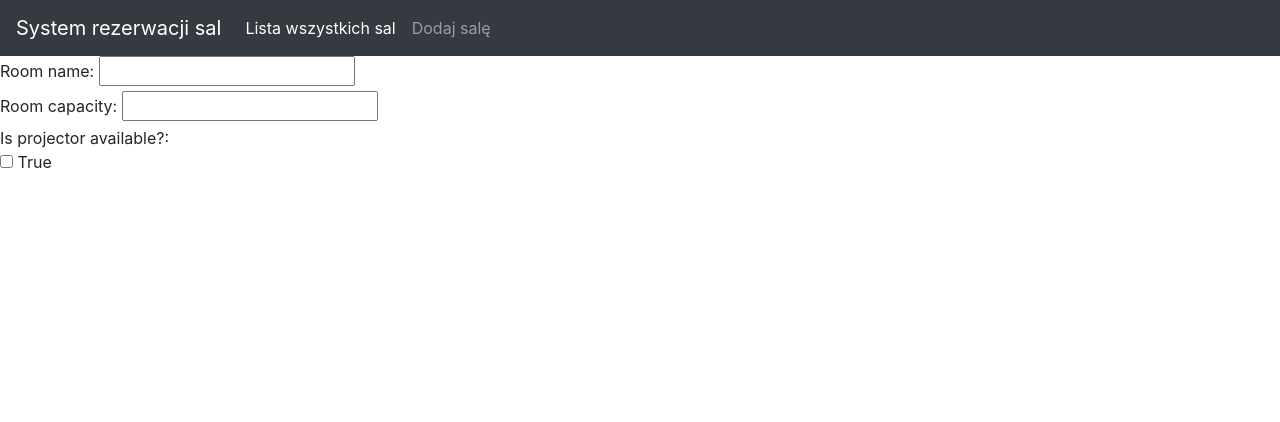
After one commit to Samekmat/Warsztat_DJango, a Django app: page /room/new/ in a window 1280 px wide. The commit adds this page. Shown: the top 422 px of the page. Run offline with Django 3.2, Linux system fonts and the light colour scheme; some libraries are stand-ins or nearby versions.

Commit message:
Dodanie widoku oraz szablonu 'AddRoom'

```diff
--- a/Warsztatdjango/urls.py
+++ b/Warsztatdjango/urls.py
@@ -15,7 +15,10 @@ Including another URLconf
 """
 from django.contrib import admin
 from django.urls import path
+from warsztat import views
 
 urlpatterns = [
     path('admin/', admin.site.urls),
+    path('room/new/', views.AddRoomView.as_view(), name='AddRoom'),
+
 ]
--- /dev/null
+++ b/templates/add_room.html
@@ -0,0 +1,21 @@
+{% extends 'base.html' %}
+{% block content %}
+
+    <form action="" method="POST">
+      {% csrf_token %}
+
+        <label for="rname">Room name:</label>
+        <input type="text" id="rname" name="room_name">
+        <br>
+        <label for="rcapacity">Room capacity:</label>
+        <input type="number" id="rcapacity" name="room_capacity">
+        <br>
+       Is projector available?: <br>
+        <input type="checkbox" id="projector" name="projector" value="True">
+        <label for="projector">True</label><br>
+
+    </form>
+
+
+
+{% endblock %}
--- a/templates/base.html
+++ b/templates/base.html
@@ -69,7 +69,9 @@
 </nav>
 
 <!-- Nav -->
+{% block content %}
 
+{% endblock %}
 
 
 
--- a/warsztat/views.py
+++ b/warsztat/views.py
@@ -1,3 +1,14 @@
-from django.shortcuts import render
+from django.shortcuts import render, redirect
+from django.views import View
+from warsztat.models import Room
 
-# Create your views here.
+
+class AddRoomView(View):
+
+    def get(self, request):
+        return render(request, 'add_room.html')
+
+    def post(self, request):
+        name = request.POST.get('room_name')
+        capacity = request.POST.get('room_capacity')
+        projector = request.POST.get('projector')
```
